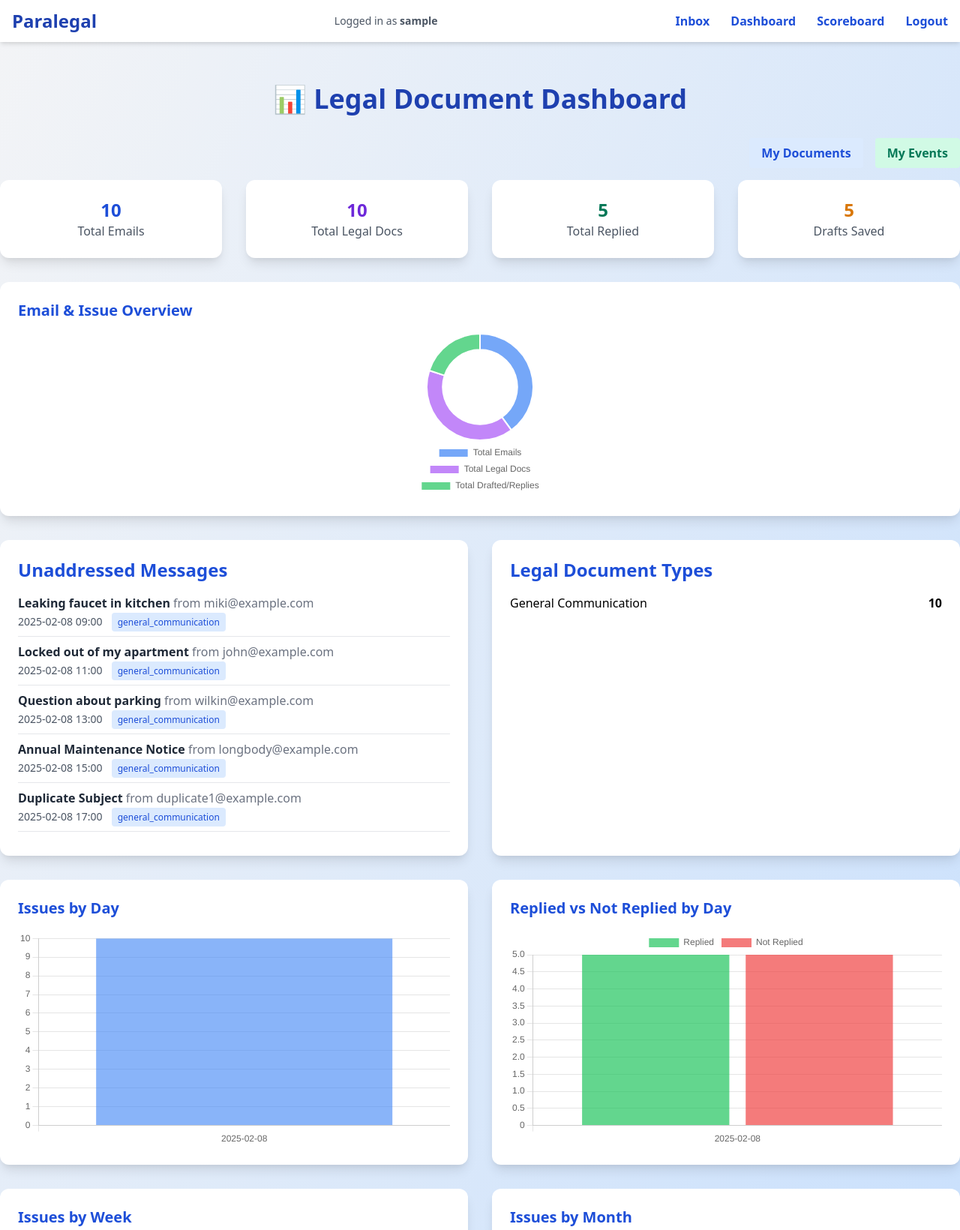
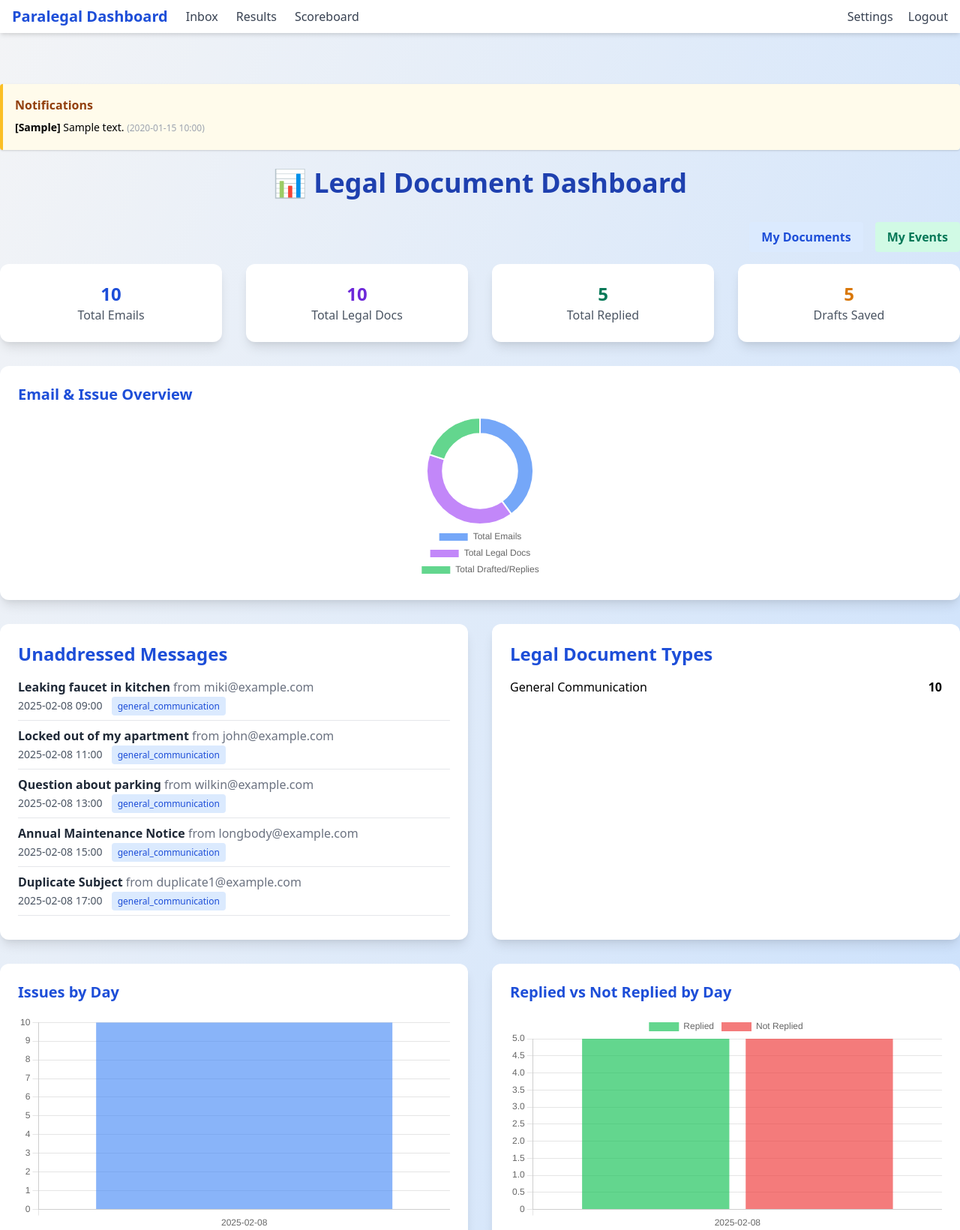
Before and after one commit to peteralcock/secretary, a Flask app: page /dashboard in a window 1280 px wide. Shown: the top 1640 px of the page at 75% size. Run offline with Flask 3, Linux system fonts and the light colour scheme; a user stored in the database is signed in; tables that the repository leaves empty hold one stand-in row (values such as "Sample post").

Commit message:
legal task management powers

```diff
--- a/app.py
+++ b/app.py
@@ -1,4 +1,4 @@
-from flask import Flask, render_template, request, redirect, url_for, flash, send_from_directory
+from flask import Flask, render_template, request, redirect, url_for, flash, send_from_directory, jsonify, send_file
 import json
 from agents.filtering_agent import filter_and_categorize_email
 from agents.response_agent import generate_property_management_response
@@ -11,6 +11,14 @@ import glob
 from flask_sqlalchemy import SQLAlchemy
 from flask_login import LoginManager, UserMixin, login_user, login_required, logout_user, current_user
 from werkzeug.security import generate_password_hash, check_password_hash
+from celery.result import AsyncResult
+import csv
+from io import StringIO, BytesIO
+try:
+    from reportlab.lib.pagesizes import letter
+    from reportlab.pdfgen import canvas
+except ImportError:
+    pass
 
 # Import Celery OCR task
 try:
@@ -35,6 +43,7 @@ class User(UserMixin, db.Model):
     username = db.Column(db.String(80), unique=True, nullable=False)
     email = db.Column(db.String(120), unique=True, nullable=False)
     password_hash = db.Column(db.String(128), nullable=False)
+    gemini_api_key = db.Column(db.String(256), nullable=True)  # User's Gemini API key
 
     def set_password(self, password):
         self.password_hash = generate_password_hash(password)
@@ -243,6 +252,8 @@ def dashboard():
     # Per-user stats
     user_doc_count = sum(1 for d in recent_legal_docs if d.get('user_id') == user_id)
     user_event_count = sum(1 for e in upcoming_events if e.get('user_id') == user_id)
+    # Notifications: last 10 results for this user
+    notifications = LegalDocumentResult.query.filter_by(user_id=user_id).order_by(LegalDocumentResult.created_at.desc()).limit(10).all() if user_id else []
     return render_template(
         "dashboard.html",
         unaddressed=unaddressed,
@@ -259,7 +270,8 @@ def dashboard():
         upcoming_events=upcoming_events,
         current_user=current_user,
         user_doc_count=user_doc_count,
-        user_event_count=user_event_count
+        user_event_count=user_event_count,
+        notifications=notifications
     )
 
 @app.route("/inbox")
@@ -306,7 +318,8 @@ def summarize_doc(doc_id):
     txt_path = get_txt_path_from_doc_id(doc_id)
     if not txt_path:
         return {"error": "Document text not found."}, 404
-    task = summarize_legal_document.delay(txt_path)
+    user_id = current_user.get_id()
+    task = summarize_legal_document.delay(txt_path, user_id=user_id, doc_id=doc_id)
     return {"status": "Summarization started", "task_id": task.id}
 
 @app.route('/ask/<doc_id>', methods=['POST'])
@@ -320,7 +333,8 @@ def ask_doc(doc_id):
     question = request.form.get('question')
     if not question:
         return {"error": "No question provided."}, 400
-    task = qa_legal_document.delay(txt_path, question)
+    user_id = current_user.get_id()
+    task = qa_legal_document.delay(txt_path, question, user_id=user_id, doc_id=doc_id)
     return {"status": "QA started", "task_id": task.id}
 
 @app.route('/analyze/<doc_id>', methods=['POST'])
@@ -334,8 +348,103 @@ def analyze_doc(doc_id):
     party = request.form.get('party')
     if party not in ['defendant', 'plaintiff']:
         return {"error": "Party must be 'defendant' or 'plaintiff'."}, 400
-    task = analyze_for_party.delay(txt_path, party)
+    user_id = current_user.get_id()
+    task = analyze_for_party.delay(txt_path, party, user_id=user_id, doc_id=doc_id)
     return {"status": f"Analysis for {party} started", "task_id": task.id}
+
+from celery.result import AsyncResult
+
+@app.route('/task_status/<task_id>')
+@login_required
+def task_status(task_id):
+    # Check Celery task status
+    res = AsyncResult(task_id)
+    status = res.status
+    # Try to find result in DB for this user
+    user_id = current_user.get_id()
+    result = LegalDocumentResult.query.filter_by(user_id=user_id).order_by(LegalDocumentResult.created_at.desc()).first()
+    result_data = None
+    if result:
+        result_data = {
+            'result_type': result.result_type,
+            'content': result.content,
+            'question': result.question,
+            'party': result.party,
+            'created_at': result.created_at.isoformat()
+        }
+    return jsonify({'status': status, 'result': result_data})
+
+@app.route('/settings', methods=['GET', 'POST'])
+@login_required
+def user_settings():
+    if request.method == 'POST':
+        gemini_api_key = request.form.get('gemini_api_key')
+        current_user.gemini_api_key = gemini_api_key
+        db.session.commit()
+        flash('Gemini API key updated.')
+        return redirect(url_for('user_settings'))
+    return render_template('settings.html', gemini_api_key=current_user.gemini_api_key)
+
+@app.route('/results')
+@login_required
+def results():
+    q = request.args.get('q', '')
+    result_type = request.args.get('type')
+    party = request.args.get('party')
+    doc_id = request.args.get('doc_id')
+    query = LegalDocumentResult.query.filter_by(user_id=current_user.id)
+    if q:
+        query = query.filter(LegalDocumentResult.content.ilike(f'%{q}%'))
+    if result_type:
+        query = query.filter_by(result_type=result_type)
+    if party:
+        query = query.filter_by(party=party)
+    if doc_id:
+        query = query.filter_by(doc_id=doc_id)
+    results = query.order_by(LegalDocumentResult.created_at.desc()).all()
+    return render_template('results.html', results=results, q=q, result_type=result_type, party=party, doc_id=doc_id)
+
+@app.route('/results/export/csv')
+@login_required
+def export_results_csv():
+    query = LegalDocumentResult.query.filter_by(user_id=current_user.id)
+    output = StringIO()
+    writer = csv.writer(output)
+    writer.writerow(['Type', 'Document', 'Party', 'Question', 'Content', 'Created'])
+    for r in query:
+        writer.writerow([r.result_type, r.doc_id, r.party or '', r.question or '', r.content, r.created_at])
+    output.seek(0)
+    return send_file(BytesIO(output.getvalue().encode()), mimetype='text/csv', as_attachment=True, download_name='results.csv')
+
+@app.route('/results/export/pdf')
+@login_required
+def export_results_pdf():
+    query = LegalDocumentResult.query.filter_by(user_id=current_user.id)
+    buffer = BytesIO()
+    c = canvas.Canvas(buffer, pagesize=letter)
+    y = 750
+    for r in query:
+        c.drawString(30, y, f"Type: {r.result_type} | Doc: {r.doc_id} | Party: {r.party or ''} | Q: {r.question or ''}")
+        y -= 15
+        for line in r.content.splitlines():
+            c.drawString(40, y, line[:100])
+            y -= 12
+            if y < 50:
+                c.showPage()
+                y = 750
+        y -= 10
+        if y < 50:
+            c.showPage()
+            y = 750
+    c.save()
+    buffer.seek(0)
+    return send_file(buffer, mimetype='application/pdf', as_attachment=True, download_name='results.pdf')
+
+@app.route('/document/<doc_id>/results')
+@login_required
+def document_results(doc_id):
+    results = LegalDocumentResult.query.filter_by(user_id=current_user.id, doc_id=doc_id).order_by(LegalDocumentResult.created_at.desc()).all()
+    return render_template('document_results.html', doc_id=doc_id, results=results)
 
 if __name__ == "__main__":
     app.run(host="0.0.0.0", port=5000, debug=True)
--- a/templates/dashboard.html
+++ b/templates/dashboard.html
@@ -8,19 +8,40 @@
 <body class="bg-gradient-to-br from-gray-100 to-blue-200 min-h-screen">
     <!-- Navigation Menu -->
     <nav class="bg-white shadow-md fixed w-full z-10 top-0 left-0">
-        <div class="container mx-auto px-4 py-3 flex justify-between items-center">
-            <div class="text-2xl font-bold text-blue-800">Paralegal</div>
-            <div class="text-gray-600 text-sm">Logged in as <span class="font-semibold">{{ current_user.username }}</span></div>
-            <div class="space-x-6">
-                <a href="/inbox" class="text-blue-700 hover:text-blue-900 font-semibold">Inbox</a>
-                <a href="/dashboard" class="text-blue-700 hover:text-blue-900 font-semibold">Dashboard</a>
-                <a href="/scoreboard" class="text-blue-700 hover:text-blue-900 font-semibold">Scoreboard</a>
-                <a href="/logout" class="text-blue-700 hover:text-blue-900 font-semibold">Logout</a>
+        <div class="container mx-auto px-4 py-2 flex justify-between items-center">
+            <div class="flex items-center gap-6">
+                <a href="/dashboard" class="font-bold text-xl text-blue-700">Paralegal Dashboard</a>
+                <a href="/inbox" class="text-gray-700 hover:text-blue-700">Inbox</a>
+                <a href="/results" class="text-gray-700 hover:text-blue-700">Results</a>
+                <a href="/scoreboard" class="text-gray-700 hover:text-blue-700">Scoreboard</a>
+            </div>
+            <div>
+                <a href="/settings" class="text-gray-700 hover:text-blue-700 mr-4">Settings</a>
+                <a href="/logout" class="text-gray-700 hover:text-blue-700">Logout</a>
             </div>
         </div>
     </nav>
     <div class="pt-20"> <!-- Add padding to push content below nav -->
     <div class="container mx-auto py-8">
+        <!-- Notifications Section -->
+        {% if notifications %}
+        <div class="mb-6">
+            <div class="bg-yellow-50 border-l-4 border-yellow-400 p-4 rounded shadow">
+                <div class="font-semibold text-yellow-800 mb-2">Notifications</div>
+                <ul>
+                    {% for n in notifications %}
+                    <li class="mb-1 text-sm">
+                        <span class="font-bold">[{{ n.result_type|capitalize }}]</span>
+                        {% if n.result_type == 'qa' %}Q: <span class="italic">{{ n.question }}</span> — {% endif %}
+                        {% if n.result_type == 'analysis' %}For <span class="italic">{{ n.party }}</span> — {% endif %}
+                        {{ n.content[:120] }}{% if n.content|length > 120 %}...{% endif %}
+                        <span class="text-gray-400 text-xs">({{ n.created_at.strftime('%Y-%m-%d %H:%M') }})</span>
+                    </li>
+                    {% endfor %}
+                </ul>
+            </div>
+        </div>
+        {% endif %}
         <h1 class="text-4xl font-bold text-center text-blue-800 mb-8">📊 Legal Document Dashboard</h1>
         <div class="flex justify-end mb-4 space-x-4">
             <form method="get" action="/dashboard">
@@ -149,6 +170,7 @@
                             <th class="px-4 py-2 text-left text-xs font-medium text-gray-500 uppercase">Court</th>
                             <th class="px-4 py-2 text-left text-xs font-medium text-gray-500 uppercase">Parties</th>
                             <th class="px-4 py-2 text-left text-xs font-medium text-gray-500 uppercase">Excerpt</th>
+                            <th class="px-4 py-2 text-left text-xs font-medium text-gray-500 uppercase">Actions</th>
                         </tr>
                     </thead>
                     <tbody class="bg-white divide-y divide-gray-200">
@@ -159,11 +181,14 @@
                             <td class="px-4 py-2">{{ doc.court }}</td>
                             <td class="px-4 py-2">{{ doc.parties|join(', ') }}</td>
                             <td class="px-4 py-2 text-xs text-gray-600">{{ doc.raw_excerpt }}</td>
+                            <td class="px-4 py-2">
+                                <a href="/document/{{ doc.case_number }}/results" class="px-2 py-1 bg-blue-100 text-blue-700 rounded hover:bg-blue-200">View Results</a>
+                            </td>
                         </tr>
                         <tr>
-                            <td colspan="5" class="px-4 py-2 bg-gray-50">
+                            <td colspan="6" class="px-4 py-2 bg-gray-50">
                                 <form method="post" action="/summarize/{{ doc.case_number }}" class="inline">
-                                    <button type="submit" class="px-2 py-1 bg-blue-200 text-blue-900 rounded hover:bg-blue-300 text-xs">Summarize</button>
+                                    <button type="submit" class="px-2 py-1 bg-blue-600 text-white rounded hover:bg-blue-700">Summarize</button>
                                 </form>
                                 <form method="post" action="/ask/{{ doc.case_number }}" class="inline ml-2">
                                     <input type="text" name="question" placeholder="Ask a question..." class="px-1 py-0.5 border rounded text-xs" required>
@@ -177,10 +202,12 @@
                                     <input type="hidden" name="party" value="plaintiff">
                                     <button type="submit" class="px-2 py-1 bg-pink-200 text-pink-900 rounded hover:bg-pink-300 text-xs">Analyze for Plaintiff</button>
                                 </form>
+                                <!-- Result placeholder -->
+                                <div id="result-{{ doc.case_number }}" class="mt-2 text-sm text-gray-700"></div>
                             </td>
                         </tr>
                         {% else %}
-                        <tr><td colspan="5" class="px-4 py-2 text-gray-400">No legal documents processed yet.</td></tr>
+                        <tr><td colspan="6" class="px-4 py-2 text-gray-400">No legal documents processed yet.</td></tr>
                         {% endfor %}
                     </tbody>
                 </table>
@@ -316,6 +343,74 @@
             },
             options: {responsive: true, plugins: {legend: {display: false}}}
         });
+
+        // AJAX for document actions
+        document.addEventListener('DOMContentLoaded', function() {
+            document.querySelectorAll('form[action^="/summarize/"]').forEach(function(form) {
+                form.addEventListener('submit', function(e) {
+                    e.preventDefault();
+                    const docId = form.action.split('/').pop();
+                    fetch(form.action, {method: 'POST'})
+                        .then(r => r.json())
+                        .then(data => {
+                            if (data.task_id) pollTask(docId, data.task_id);
+                        });
+                });
+            });
+            document.querySelectorAll('form[action^="/ask/"]').forEach(function(form) {
+                form.addEventListener('submit', function(e) {
+                    e.preventDefault();
+                    const docId = form.action.split('/').pop();
+                    const formData = new FormData(form);
+                    fetch(form.action, {method: 'POST', body: formData})
+                        .then(r => r.json())
+                        .then(data => {
+                            if (data.task_id) pollTask(docId, data.task_id);
+                        });
+                });
+            });
+            document.querySelectorAll('form[action^="/analyze/"]').forEach(function(form) {
+                form.addEventListener('submit', function(e) {
+                    e.preventDefault();
+                    const docId = form.action.split('/').pop();
+                    const formData = new FormData(form);
+                    fetch(form.action, {method: 'POST', body: formData})
+                        .then(r => r.json())
+                        .then(data => {
+                            if (data.task_id) pollTask(docId, data.task_id);
+                        });
+                });
+            });
+        });
+        function pollTask(docId, taskId) {
+            const resultDiv = document.getElementById('result-' + docId);
+            resultDiv.innerHTML = 'Processing...';
+            let tries = 0;
+            function check() {
+                fetch('/task_status/' + taskId)
+                    .then(r => r.json())
+                    .then(data => {
+                        if (data.status === 'SUCCESS' && data.result) {
+                            let html = '';
+                            if (data.result.result_type === 'summary') {
+                                html = '<b>Summary:</b> ' + data.result.content;
+                            } else if (data.result.result_type === 'qa') {
+                                html = '<b>Q:</b> ' + (data.result.question || '') + '<br><b>A:</b> ' + data.result.content;
+                            } else if (data.result.result_type === 'analysis') {
+                                html = '<b>Analysis for ' + data.result.party + ':</b> ' + data.result.content;
+                            }
+                            resultDiv.innerHTML = html;
+                        } else if (data.status === 'FAILURE') {
+                            resultDiv.innerHTML = 'Task failed.';
+                        } else {
+                            tries++;
+                            if (tries < 30) setTimeout(check, 2000);
+                            else resultDiv.innerHTML = 'Still processing. Please refresh later.';
+                        }
+                    });
+            }
+            check();
+        }
     </script>
 </body>
 </html>
```
Also changed, not shown: celery_worker.py (+13 -3 lines), templates/document_results.html (added, +33 -0 lines), templates/results.html (added, +49 -0 lines), templates/settings.html (added, +14 -0 lines).
